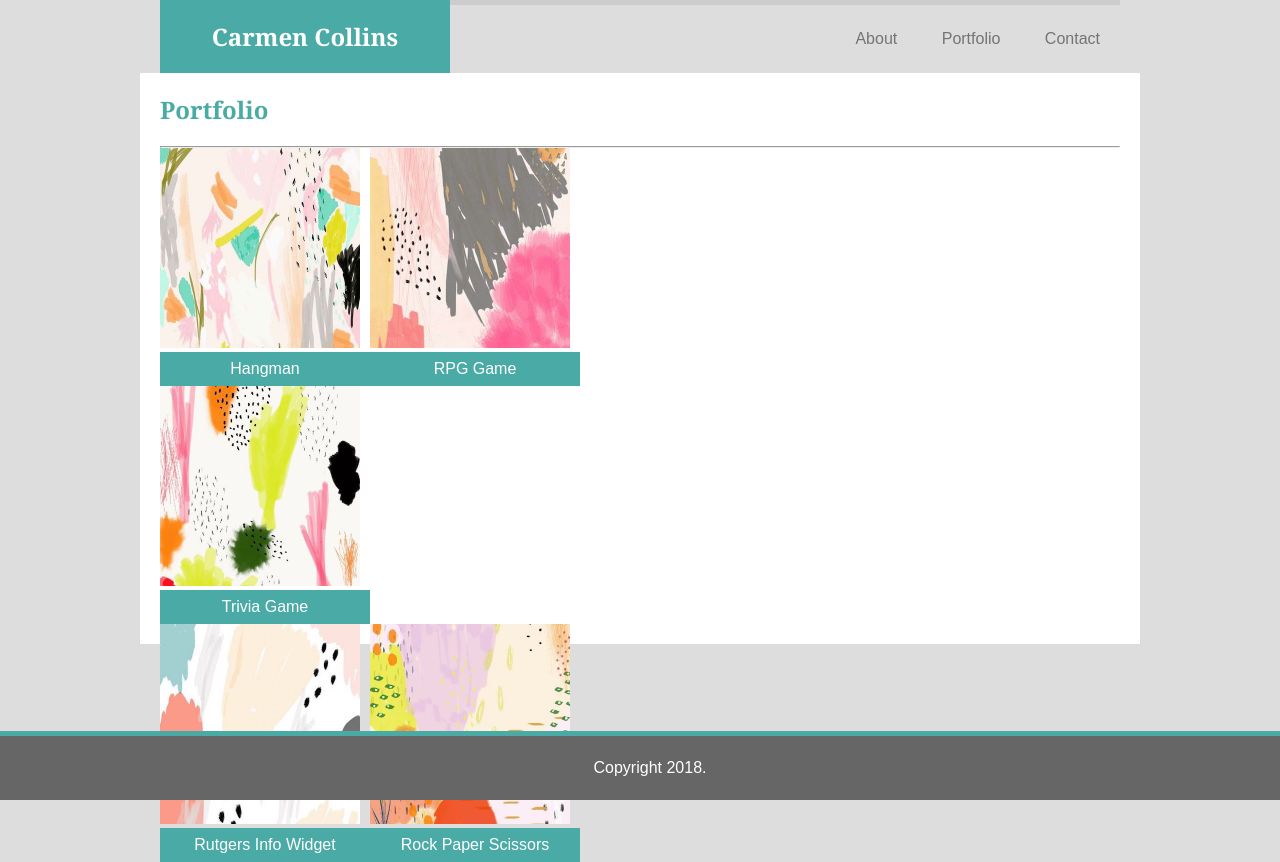
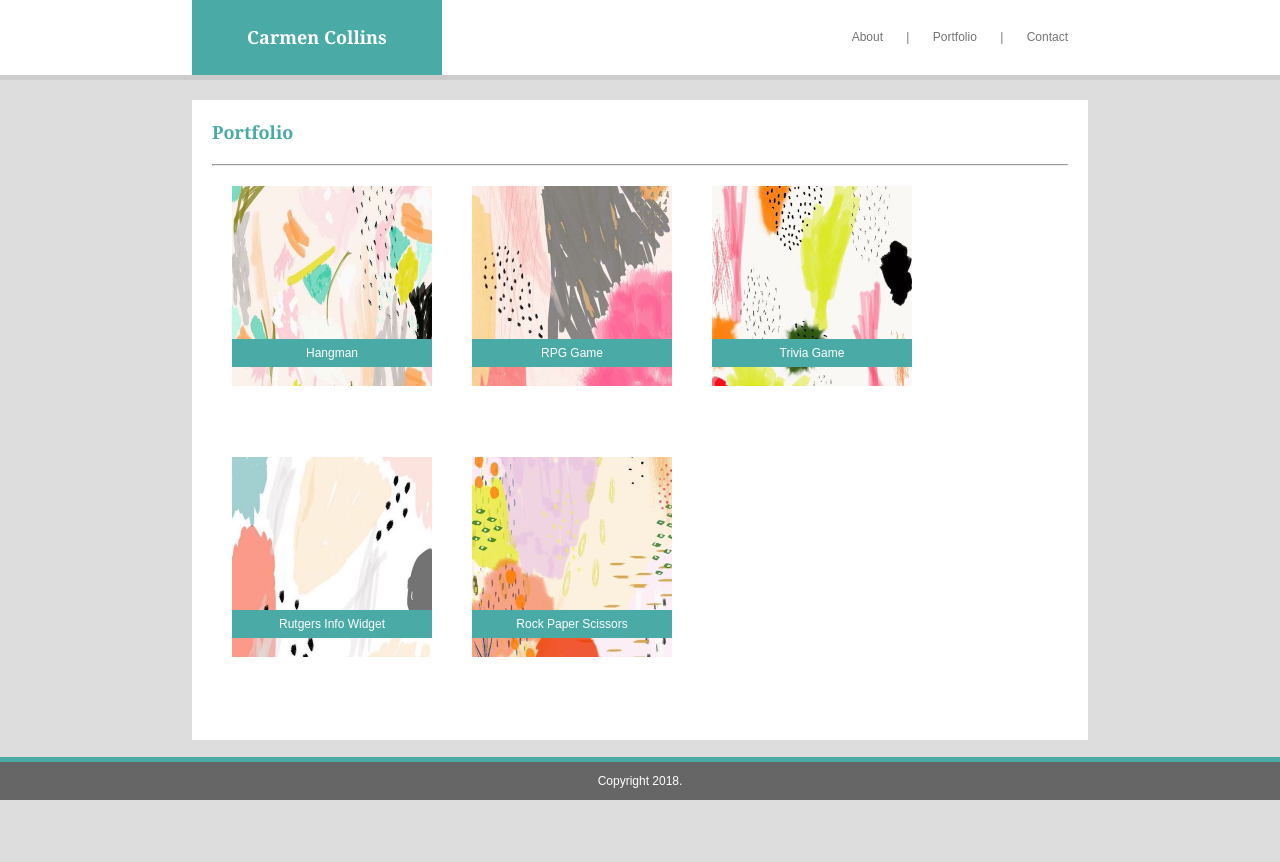
Before and after one commit to carmcollins/Basic-Portfolio, a plain HTML site: page portfolio.html in a window 1280 px wide. After the commit the page ends 800 px from the top, so only its background shows below. Drawn offline with Linux system fonts and the light colour scheme.

Commit message:
finishing up CSS edits

```diff
--- a/assets/css/style.css
+++ b/assets/css/style.css
@@ -7,13 +7,14 @@ body {
     font-family: Arial, Helvetica, sans-serif;
     color: #777;
     background-color: #ddd;
+    font-size: 12px;
 }
 
 #header {
     width: 100%;
-    background-color: #fff; /* can't get this to be white */
-    border-bottom: 5px solid #ccc; /* this appears at the top of the header */
-    width: 960px;
+    background-color: #fff;
+    border-bottom: 5px solid #ccc;
+    height: 75px;
     margin: 0 auto;
     clear: both;
 }
@@ -22,16 +23,17 @@ body {
     width: 250px;
     text-align: center;
     float: left;
-    /* need to figure out how to align left */
     background-color: #4aaaa5;
     color: #fff;
-    padding: 20px;
+    height: 50px;
+    margin-left: 15%;
+    padding-top: 25px;
 }
 
 #nav-section {
     float: right;
-    margin-top: 30px; /* is there a way to center this vertically */
-    /* need to figure out how to align right*/
+    margin-top: 30px;
+    margin-right: 15%;
 }
 
 div {
@@ -40,8 +42,10 @@ div {
 
 .content {
     clear: both;
-    width: 960px;
-    margin: 0 auto;
+    margin-left: 15%;
+    margin-right: 15%;
+    margin-top: 20px;
+    width: auto;
     padding: 20px;
     background-color: #fff;
 }
@@ -82,15 +86,18 @@ img {
     color: #fff;
     text-align: center;
     padding: 5px;
-    width: 200px;
+    width: 190px;
+    position: relative;
+    top: -50px;
 }
 
-#hangman, #rpg-game, #rutgers, #r-p-s {
+#hangman, #rpg-game, #rutgers, #r-p-s, #trivia-game {
     float: left;
+    margin: 20px;
 }
 
-#trivia-game {
-    clear: both;
+.port-content {
+    height: 600px;
 }
 
 form {
@@ -102,12 +109,12 @@ label {
 }
 
 input {
-    width: 945px;
+    width: 50%;
     padding: 5px;
 }
 
 textarea {
-    width: 945px;
+    width: 50%;
     height: 100px;
     padding: 5px;
 }
@@ -121,7 +128,6 @@ button {
 
 #footer {
     background-color: #666;
-    padding: 10px;
     color: #fff;
     text-align: center;
     border-top: 5px solid #4aaaa5;
--- a/portfolio.html
+++ b/portfolio.html
@@ -13,14 +13,14 @@
             </section>
             <section id="nav-section">
                 <nav>
-                    <a href="index.html">About</a>
-                    <a href="portfolio.html">Portfolio</a>
+                    <a href="index.html">About</a> |
+                    <a href="portfolio.html">Portfolio</a> |
                     <a href="contact.html">Contact</a>
                 </nav>
             </section>
         </div>
         <!-- Content -->
-        <div class="content">
+        <div class="content port-content">
             <section>
                 <h2>Portfolio</h2>
                 <hr>
```
Also changed, not shown: contact.html (+2 -2 lines), index.html (+4 -4 lines).
